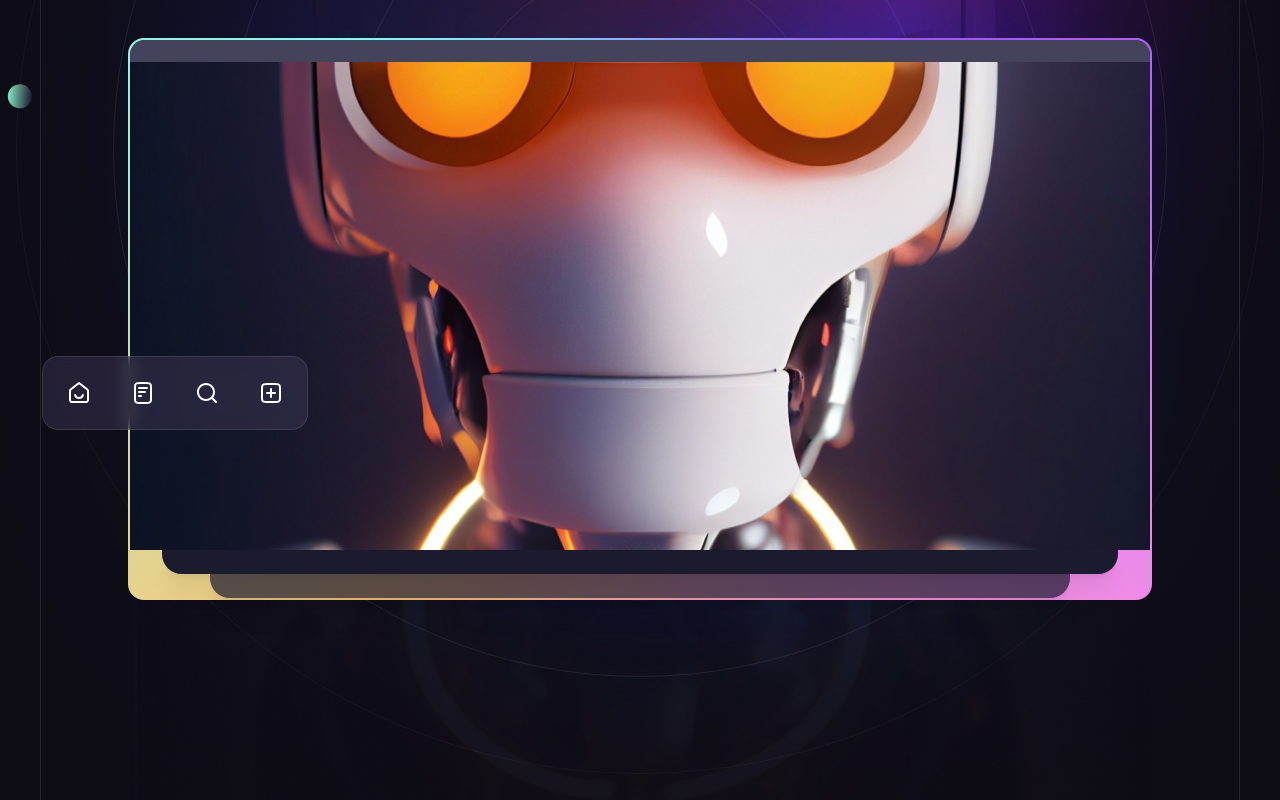
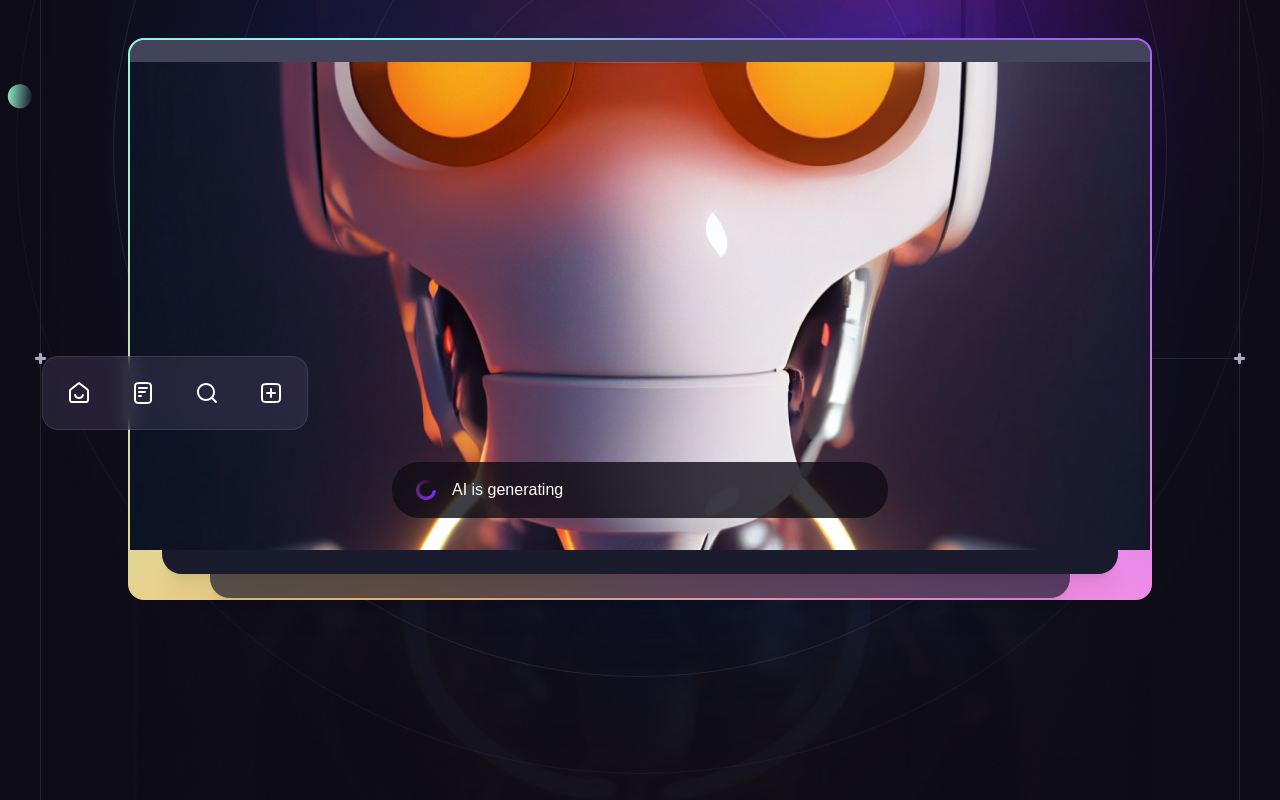
Before and after one commit to samirzjadhav/brainwave-web, a React (Create React App) app: page / in a window 1280 px wide. Shown: the part 526-1326 px from the top of the page. Built offline with nearby package versions, Linux system fonts and the light colour scheme.

Commit message:
feat: added new generating js for a component

```diff
--- /dev/null
+++ b/src/components/Generating.js
@@ -0,0 +1,17 @@
+import React from "react";
+import { loading } from "../assets";
+
+const Generating = ({ className }) => {
+  return (
+    <div
+      className={`flex items-center h-[3.5rem] px-6 bg-n-8/80 rounded-[1.7rem] ${
+        className || ""
+      } text-base`}
+    >
+      <img className="w-5 h-5 mr-4" src={loading} alt="loading " />
+      AI is generating
+    </div>
+  );
+};
+
+export default Generating;
--- a/src/components/Hero.js
+++ b/src/components/Hero.js
@@ -6,6 +6,7 @@
 import { heroIcons } from "../constant";
 import { ScrollParallax } from "react-just-parallax";
 import { useRef } from "react";
+import Generating from "./Generating";
 
 const Hero = () => {
   const parallaxRef = useRef(null);
@@ -21,7 +22,7 @@
       <div className="container relative" ref={parallaxRef}>
         <div className="relative z-1 max-w-[62rem] mx-auto text-center mb-[4rem] md:mb-20 lg:mb-[6rem]">
           <h1 className="h1 mb-6">
-            Explore the Possibilities of AI Chatting with{" "}
+            Explore the Possibilities of&nbsp;AI&nbsp;Chatting with{" "}
             <span className="inline-block relative">
               {" "}
               Brainwave{" "}
@@ -54,6 +55,7 @@
                   width={1024}
                   height={490}
                 />
+                <Generating className="absolute left-4 right-4 bottom-5 md:left-1/2 md:right-auto md:bottom-8 md:w-[31rem] md:-translate-x-1/2" />
                 <ScrollParallax isAbsolutelyPositioned>
                   <ul className="hidden absolute -left-[5.5rem] bottom-[7.5rem] px-1 py-1 bg-n-9/40 backdrop-blur border border-n-1/10 rounded-2xl lg:flex xl:flex">
                     {heroIcons.map((icon, index) => (
@@ -79,6 +81,7 @@
           <BackgroundCircles />
         </div>
       </div>
+      <BottomLine />
     </Section>
   );
 };
```
